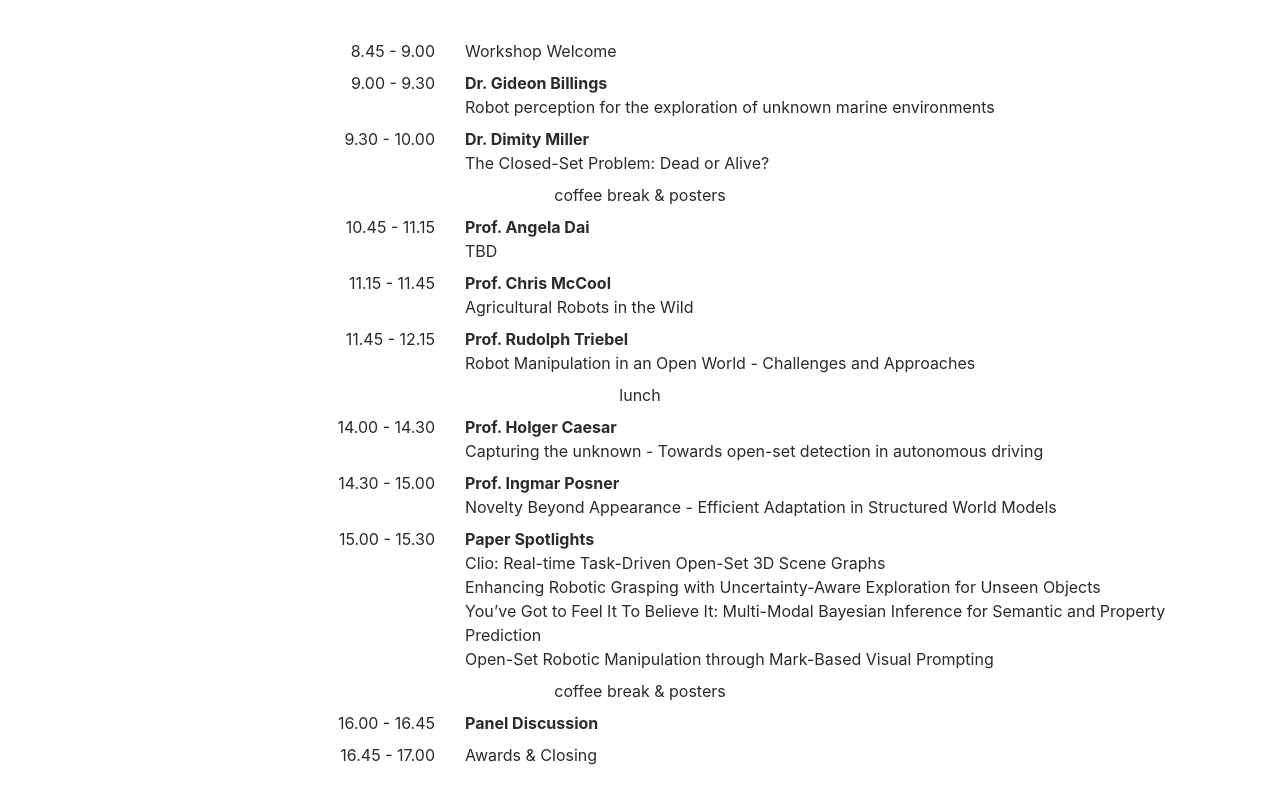
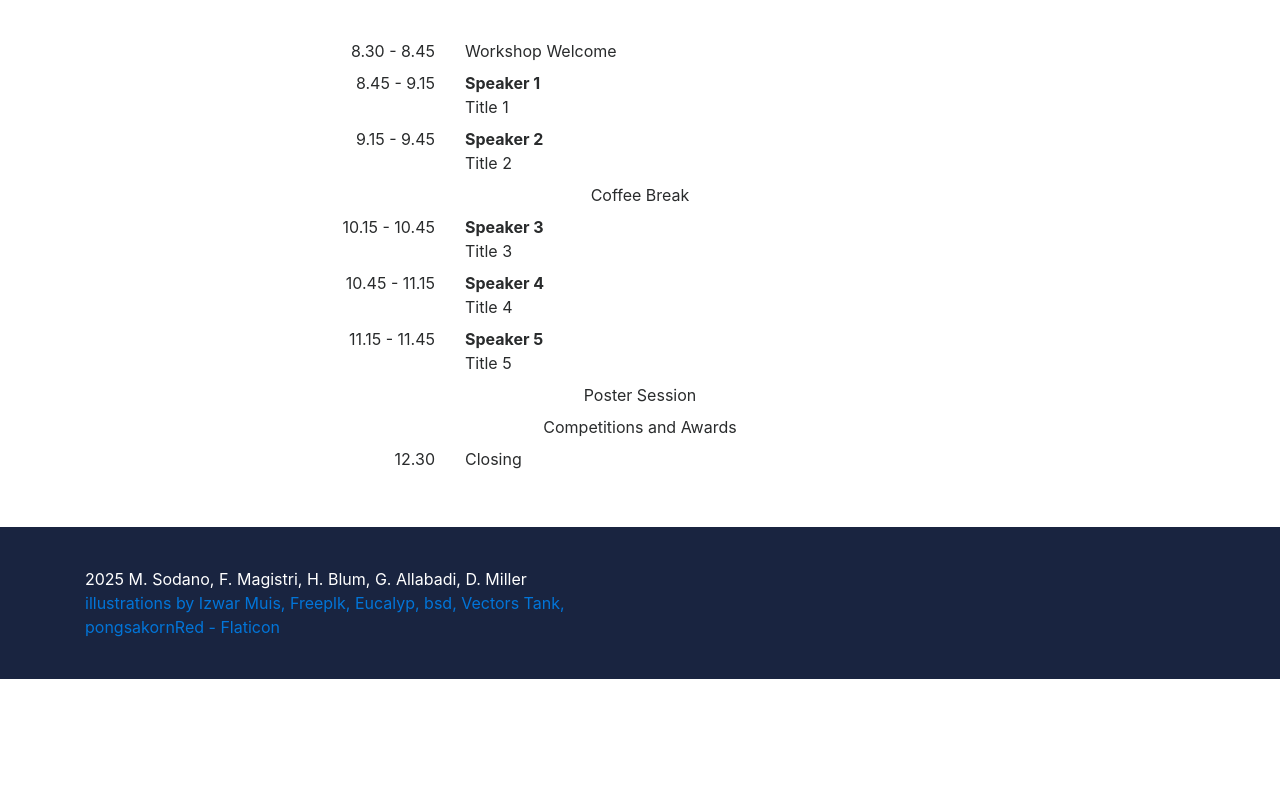
Before and after one commit to uncertainty-in-robotics/uncertainty-in-robotics.github.io, a plain HTML site: page program.html in a window 1280 px wide. Shown: the part 600-1400 px from the top of the page. After the commit the page ends 1279 px from the top, so only its background shows below. Drawn offline with Linux system fonts and the light colour scheme.

Commit message:
tentative program

```diff
--- a/program.html
+++ b/program.html
@@ -1,5 +1,6 @@
 <!DOCTYPE html>
 <html lang="en-US">
+
 <head>
     <meta charset="UTF-8">
     <meta name="viewport" content="width=device-width, initial-scale=1, shrink-to-fit=no">
@@ -31,10 +32,12 @@
                     </div> -->
                 </div>
             </header>
-            <h1 data-aos="fade" data-aos-easing="linear" data-aos-duration="1000" data-aos-once="true" class="display-3 text-white font-weight-bold my-5">
+            <h1 data-aos="fade" data-aos-easing="linear" data-aos-duration="1000" data-aos-once="true"
+                class="display-3 text-white font-weight-bold my-5">
                 Open-Set Robot Perception in the Wild
             </h1>
-            <p data-aos="fade" data-aos-easing="linear" data-aos-duration="1000" data-aos-once="true" class="lead text-white my-4">
+            <p data-aos="fade" data-aos-easing="linear" data-aos-duration="1000" data-aos-once="true"
+                class="lead text-white my-4">
                 workshop in conjunction with RSS 2024 | July 15, 2024 | Delft, Netherlands
             </p>
             <!-- <a href="#" data-aos="fade" data-aos-easing="linear" data-aos-duration="1000" data-aos-once="true" class="btn my-4 font-weight-bold atlas-cta cta-green">Get Started</a> -->
@@ -45,7 +48,7 @@
         <h2 class="font-weight-bold my-5">Workshop Program</h2>
         <div class="row mt-2">
             <div class="col-md-4 text-md-right">
-                8.45 - 9.00
+                8.30 - 8.45
             </div>
             <div class="col-md-8">
                 Workshop Welcome
@@ -53,23 +56,31 @@
         </div>
         <div class="row mt-2">
             <div class="col-md-4 text-md-right">
-                9.00 - 9.30
+                8.45 - 9.15
             </div>
             <div class="col-md-8">
-                <strong>Dr. Gideon Billings</strong><br> Robot perception for the exploration of unknown marine environments
+                <strong>Speaker 1</strong><br> Title 1
             </div>
         </div>
         <div class="row mt-2">
             <div class="col-md-4 text-md-right">
-                9.30 - 10.00
+                9.15 - 9.45
             </div>
             <div class="col-md-8">
-                <strong>Dr. Dimity Miller</strong><br> The Closed-Set Problem: Dead or Alive?
+                <strong>Speaker 2</strong><br> Title 2
             </div>
         </div>
         <div class="row mt-2">
             <div class="col-md-12 text-center">
-            coffee break &amp; posters
+                Coffee Break
+            </div>
+        </div>
+        <div class="row mt-2">
+            <div class="col-md-4 text-md-right">
+                10.15 - 10.45
+            </div>
+            <div class="col-md-8">
+                <strong>Speaker 3</strong><br> Title 3
             </div>
         </div>
         <div class="row mt-2">
@@ -77,7 +88,7 @@
                 10.45 - 11.15
             </div>
             <div class="col-md-8">
-                <strong>Prof. Angela Dai</strong><br> TBD
+                <strong>Speaker 4</strong><br> Title 4
             </div>
         </div>
         <div class="row mt-2">
@@ -85,69 +96,25 @@
                 11.15 - 11.45
             </div>
             <div class="col-md-8">
-                <strong>Prof. Chris McCool</strong><br> Agricultural Robots in the Wild
+                <strong>Speaker 5</strong><br> Title 5
+            </div>
+        </div>
+        <div class="row mt-2">
+            <div class="col-md-12 text-center">
+                Poster Session
+            </div>
+        </div>
+        <div class="row mt-2">
+            <div class="col-md-12 text-center">
+                Competitions and Awards
             </div>
         </div>
         <div class="row mt-2">
             <div class="col-md-4 text-md-right">
-                11.45 - 12.15
+                12.30
             </div>
             <div class="col-md-8">
-                <strong>Prof. Rudolph Triebel</strong><br> Robot Manipulation in an Open World - Challenges and Approaches
-            </div>
-        </div>
-        <div class="row mt-2">
-            <div class="col-md-12 text-center">
-            lunch
-            </div>
-        </div>
-        <div class="row mt-2">
-            <div class="col-md-4 text-md-right">
-                14.00 - 14.30
-            </div>
-            <div class="col-md-8">
-                <strong>Prof. Holger Caesar</strong><br> Capturing the unknown - Towards open-set detection in autonomous driving
-            </div>
-        </div>
-        <div class="row mt-2">
-            <div class="col-md-4 text-md-right">
-                14.30 - 15.00
-            </div>
-            <div class="col-md-8">
-                <strong>Prof. Ingmar Posner</strong><br> Novelty Beyond Appearance - Efficient Adaptation in Structured World Models
-            </div>
-        </div>
-        <div class="row mt-2">
-            <div class="col-md-4 text-md-right">
-                15.00 - 15.30
-            </div>
-            <div class="col-md-8">
-                <strong>Paper Spotlights</strong>
-                <br> Clio: Real-time Task-Driven Open-Set 3D Scene Graphs
-                <br> Enhancing Robotic Grasping with Uncertainty-Aware Exploration for Unseen Objects
-                <br> You’ve Got to Feel It To Believe It: Multi-Modal Bayesian Inference for Semantic and Property Prediction
-                <br> Open-Set Robotic Manipulation through Mark-Based Visual Prompting
-            </div>
-        </div>
-        <div class="row mt-2">
-            <div class="col-md-12 text-center">
-            coffee break &amp; posters
-            </div>
-        </div>
-        <div class="row mt-2">
-            <div class="col-md-4 text-md-right">
-                16.00 - 16.45
-            </div>
-            <div class="col-md-8">
-                <strong>Panel Discussion</strong>
-            </div>
-        </div>
-        <div class="row mt-2">
-            <div class="col-md-4 text-md-right">
-                16.45 - 17.00
-            </div>
-            <div class="col-md-8">
-                Awards &amp; Closing
+                Closing
             </div>
         </div>
     </div>
@@ -158,8 +125,9 @@
         <div class="container">
             <div class="row justify-content-between">
                 <div class="col-md-6 text-white align-self-center text-center text-md-left my-2">
-                    2024 J. Stephany Berrio Perez, Marcus G. M&uuml;ller, Hermann Blum <br>
-                    <a href="https://www.flaticon.com/free-icons/robot">illustrations by Izwar Muis, Freeplk, Eucalyp, bsd, Vectors Tank, pongsakornRed - Flaticon</a>
+                    2025 M. Sodano, F. Magistri, H. Blum, G. Allabadi, D. Miller <br>
+                    <a href="https://www.flaticon.com/free-icons/robot">illustrations by Izwar Muis, Freeplk, Eucalyp,
+                        bsd, Vectors Tank, pongsakornRed - Flaticon</a>
                 </div>
                 <div class="col-md-6 align-self-center text-center text-md-right my-2" id="social-media">
                     <!-- <a href="#" class="d-inline-block text-center ml-2">
```
Lines whose indentation alone changed are shown as unchanged.
